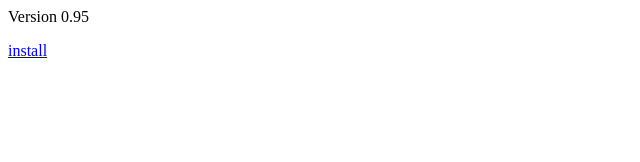
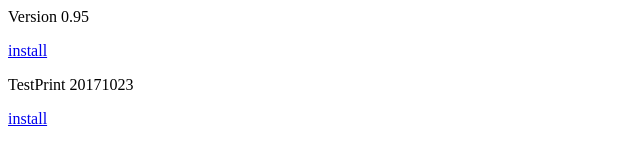
Before and after one commit to tbgsadev/tbgsadev.github.io, a plain HTML site: page index.html in a window 1280 px wide. Shown: the whole page, without its empty margins (0-640 px from the left). Drawn offline with Linux system fonts and the light colour scheme.

Commit message:
Add posapismp

```diff
--- a/index.html
+++ b/index.html
@@ -5,5 +5,9 @@
 	<body>
 		<p>Version 0.95</p>
 		<a href="itms-services://?action=download-manifest&url=https://tbgsadev.github.io/manifest.plist">install</a>
+
+		<p>TestPrint 20171023</p>
+		<a href="itms-services://?action=download-manifest&url=https://tbgsadev.github.io/manifest_posapismp.plist">install</a>
+
 	</body>
 </html>
```
Also changed, not shown: 3 other files.
